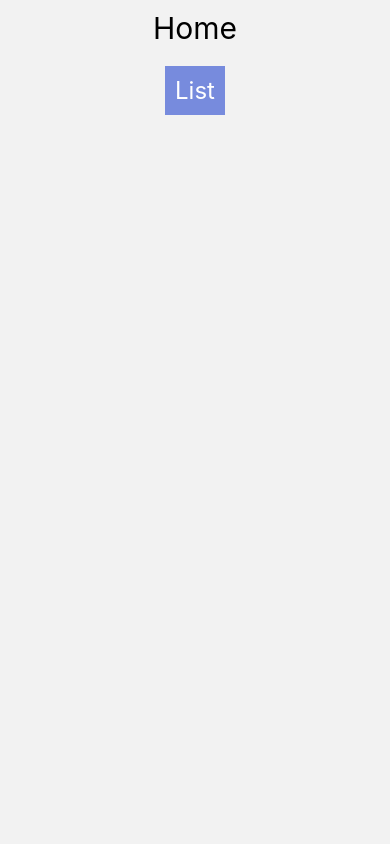
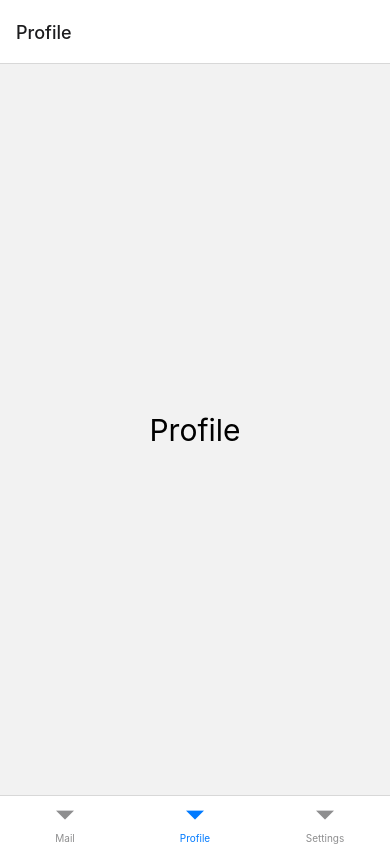
Before and after one commit to ppErika/ReactNative-practice4, a React Native app: screen / in a window 390 px wide. Built offline with nearby package versions, Linux system fonts and the light colour scheme.

Commit message:
navigation - bottomTab을 만들었는데 동작하지는 않음... 대체 왜일까

```diff
--- a/index.js
+++ b/index.js
@@ -5,5 +5,6 @@
 import {AppRegistry} from 'react-native';
 import App from './App';
 import {name as appName} from './app.json';
+import 'react-native-gesture-handler';
 
 AppRegistry.registerComponent(appName, () => App);
--- a/package.json
+++ b/package.json
@@ -11,7 +11,7 @@
   },
   "dependencies": {
     "@react-native-community/masked-view": "^0.1.11",
-    "@react-navigation/bottom-tabs": "^6.0.3",
+    "@react-navigation/bottom-tabs": "^6.0.4",
     "@react-navigation/native": "^6.0.2",
     "@react-navigation/native-stack": "^6.0.5",
     "@react-navigation/stack": "^6.0.4",
--- /dev/null
+++ b/src/navigations/Tab.js
@@ -0,0 +1,30 @@
+import React from 'react';
+import {createBottomTabNavigator} from '@react-navigation/bottom-tabs';
+import {Mail, Profile, Settings} from '../screens';
+
+const Tab = createBottomTabNavigator();
+
+const TabNav = () => {
+  return (
+    <Tab.Navigator
+      initialRouteName="Profile"
+      //   tabBarOption={{
+      //     showLabel: true,
+      //     labelPosition: 'below-icon',
+      //     style: {
+      //       backgroundColor: '#0f56b3',
+      //       borderTopColor: '#ffffff',
+      //       borderTopWidth: 3,
+      //     },
+      //     activeTintColor: '#ffffff',
+      //     inactiveTintColor: '#5096f1',
+      //   }}
+    >
+      <Tab.Screen name="Mail" component={Mail} />
+      <Tab.Screen name="Profile" component={Profile} />
+      <Tab.Screen name="Settings" component={Settings} />
+    </Tab.Navigator>
+  );
+};
+
+export default TabNav;
--- a/src/navigations/index.js
+++ b/src/navigations/index.js
@@ -1,11 +1,13 @@
 import React from 'react';
 import {NavigationContainer} from '@react-navigation/native';
 import StackNav from './Stack';
+import TabNav from './Tab';
 
 const Navigation = () => {
   return (
     <NavigationContainer>
-      <StackNav />
+      {/* <StackNav /> */}
+      <TabNav />
     </NavigationContainer>
   );
 };
--- /dev/null
+++ b/src/screens/TabScreen.js
@@ -0,0 +1,36 @@
+import React from 'react';
+import styled from 'styled-components/native';
+
+const Container = styled.View`
+  flex: 1;
+  justify-content: center;
+  align-items: center;
+`;
+
+const StyledText = styled.Text`
+  font-size: 30px;
+`;
+
+export const Mail = () => {
+  return (
+    <Container>
+      <StyledText>Mail</StyledText>
+    </Container>
+  );
+};
+
+export const Profile = () => {
+  return (
+    <Container>
+      <StyledText>Profile</StyledText>
+    </Container>
+  );
+};
+
+export const Settings = () => {
+  return (
+    <Container>
+      <StyledText>Settings</StyledText>
+    </Container>
+  );
+};
--- a/src/screens/index.js
+++ b/src/screens/index.js
@@ -1,5 +1,6 @@
 import Home from './Home';
 import List from './List';
 import Chat from './Chat';
+import {Mail, Profile, Settings} from './TabScreen';
 
-export {Home, List, Chat};
+export {Home, List, Chat, Mail, Profile, Settings};
```
Also changed, not shown: 1 other file (tests, documents, lock files or other folders).
